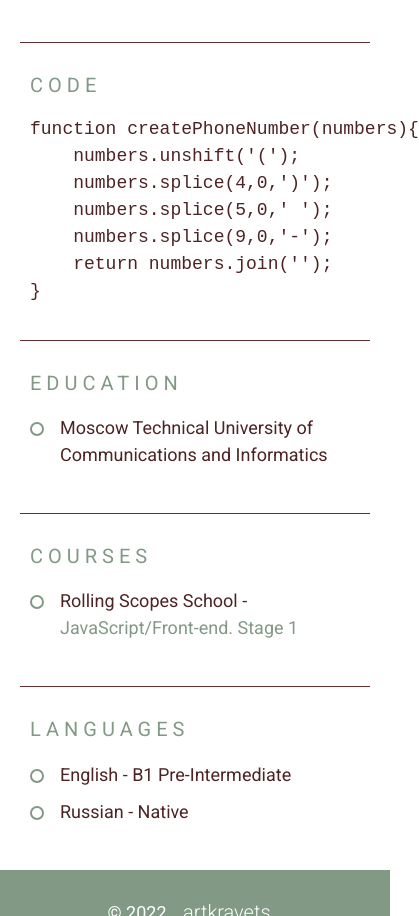
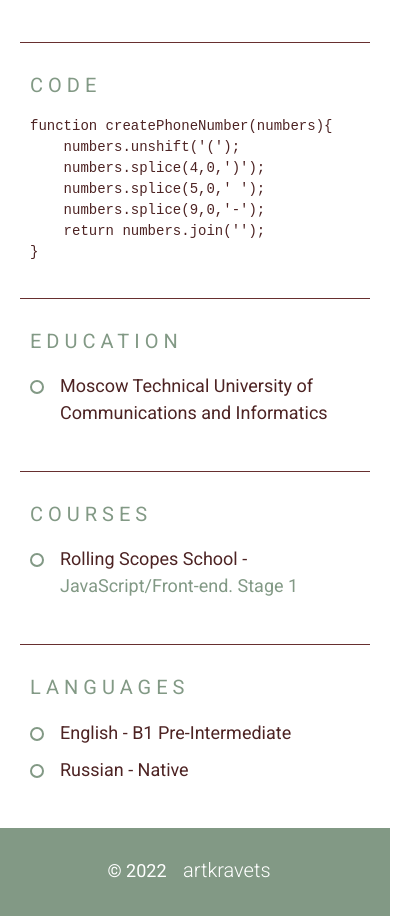
Before and after one commit to artkravets/rsschool-cv, a plain HTML site: page index.html in a window 390 px wide. Shown: the part 1716-2632 px from the top of the page, 419 px wide, since content can reach past the window. Drawn offline with Linux system fonts and the light colour scheme.

Commit message:
feat: fix pre tag adaptation

```diff
--- a/style.css
+++ b/style.css
@@ -329,6 +329,10 @@ html {
       width: 100%;
     }
 
+    .pre {
+      font-size: 16px;
+    }
+
     .section-profile {
       flex-direction: column;
       align-items: center;
@@ -374,4 +378,8 @@ html {
       font-size: 24px;
       letter-spacing: 4px;
     }
+
+    .pre {
+      font-size: 14px;
+    }
   }
```
